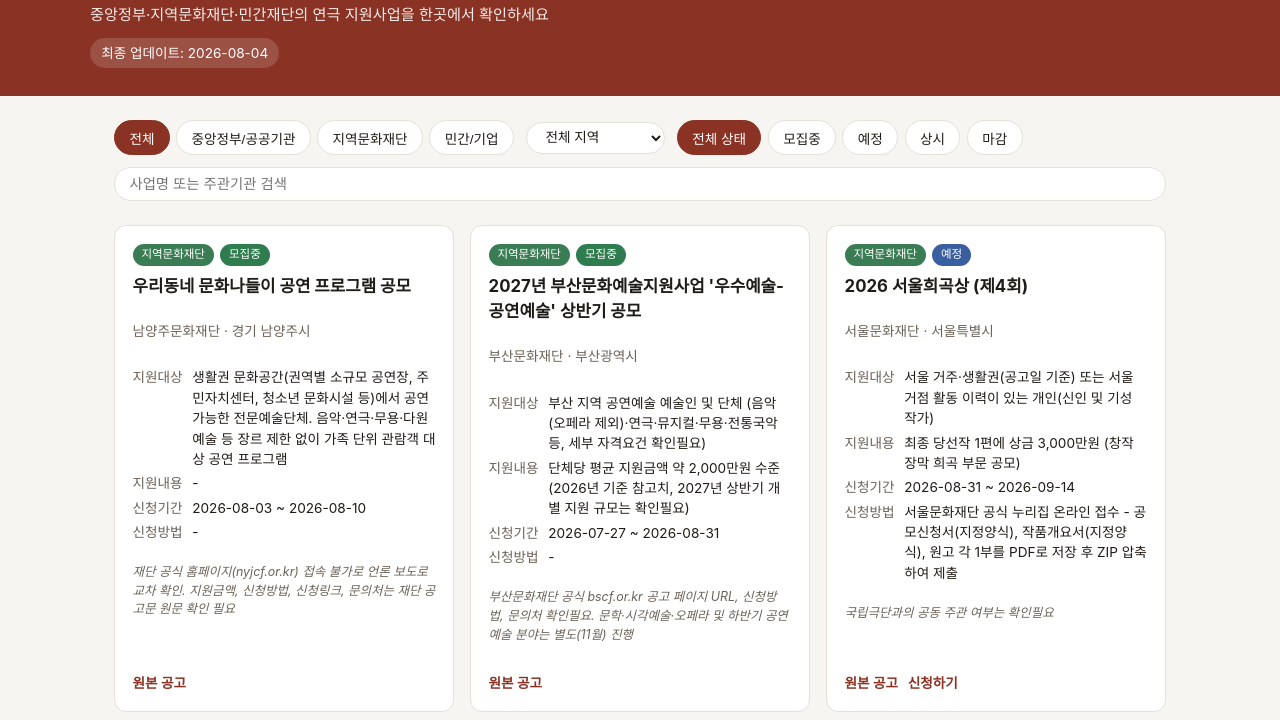
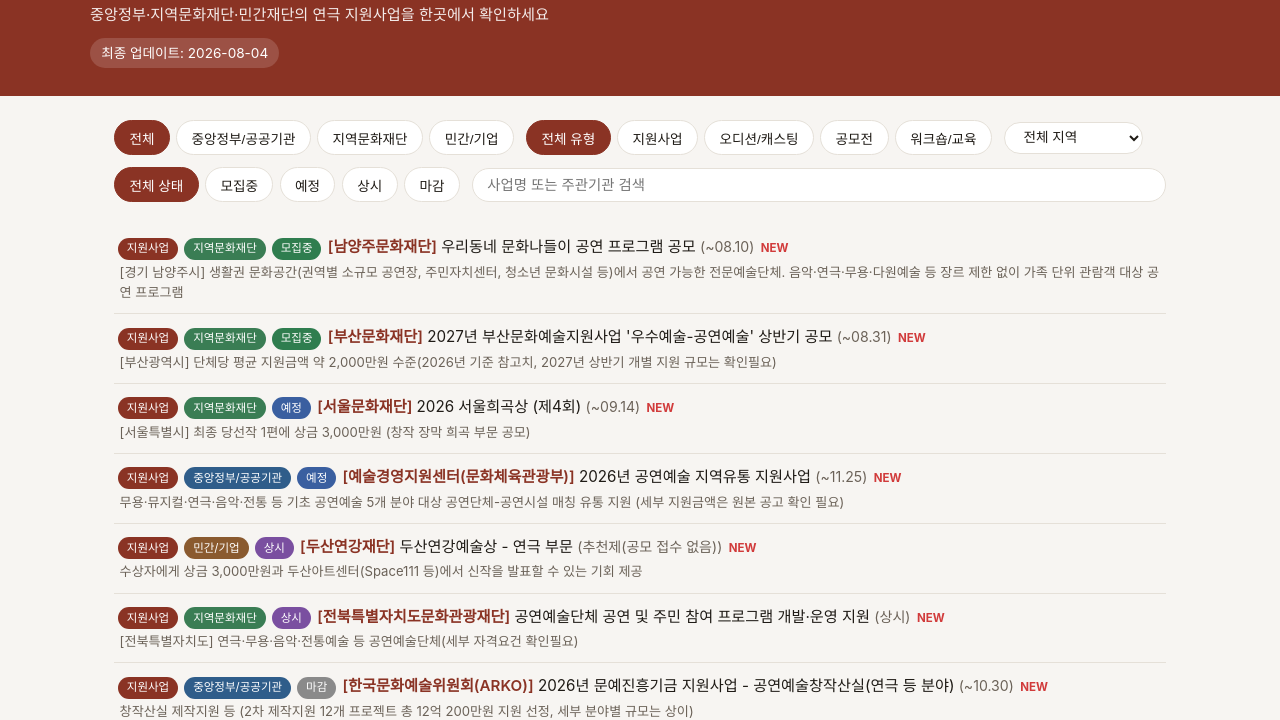
Before and after one commit to dlaudwo96/theater-grants, a plain HTML site: page index.html in a window 1280 px wide. Shown: the part 86-806 px from the top of the page. Drawn offline with Linux system fonts and the light colour scheme.

Commit message:
feat: 게시판형 리스트 UI + 유형 필드 + 핵심기관 게시판 소스 추가
- 카드 그리드를 wearts.co.kr 스타일의 한 줄형 게시판 리스트로 변경
- programs.json에 유형(지원사업/오디션·캐스팅/공모전/워크숍) 필드 추가,
  기존 항목 전체에 소급 적용
- 유형 필터, NEW 뱃지(최종확인일 3일 이내) 추가
- data/board_sources.json 추가: 게시판 단위로 개별 공고를 직접 수집할
  핵심 기관 14곳 (한국연극협회 등 wearts.co.kr 스크린샷에서 확인된
  연극 전문 단체 포함, 기존 sources.json에는 없던 곳)

```diff
--- a/app.js
+++ b/app.js
@@ -11,10 +11,18 @@
   "마감": "status-closed",
 };
 
+const TYPE_CLASS = {
+  "지원사업": "type-grant",
+  "오디션/캐스팅": "type-audition",
+  "공모전": "type-contest",
+  "워크숍/교육": "type-workshop",
+};
+
 let allPrograms = [];
 let currentCategory = "전체";
 let currentStatus = "전체";
 let currentRegion = "전체";
+let currentType = "전체";
 let currentQuery = "";
 
 function computeStatus(p) {
@@ -35,15 +43,31 @@
   return p["신청기간_마감"] || p["신청기간_시작"] || "9999-99-99";
 }
 
+function formatDeadline(p) {
+  if (p["신청기간_마감"]) return "~" + p["신청기간_마감"].slice(5).replace("-", ".");
+  if (p["원문상태"]) return p["원문상태"];
+  return computeStatus(p) === "상시" ? "상시" : "미정";
+}
+
+function isNew(p) {
+  if (!p["최종확인일"]) return false;
+  const confirmed = new Date(p["최종확인일"]);
+  const today = new Date(new Date().toISOString().slice(0, 10));
+  const diffDays = (today - confirmed) / (1000 * 60 * 60 * 24);
+  return diffDays >= 0 && diffDays <= 3;
+}
+
 function render() {
-  const grid = document.getElementById("cardGrid");
+  const board = document.getElementById("listBoard");
   const empty = document.getElementById("emptyState");
   const q = currentQuery.trim().toLowerCase();
 
   let filtered = allPrograms.filter((p) => {
     const status = computeStatus(p);
+    const type = p["유형"] || "지원사업";
     if (currentCategory !== "전체" && p["카테고리"] !== currentCategory) return false;
     if (currentStatus !== "전체" && status !== currentStatus) return false;
+    if (currentType !== "전체" && type !== currentType) return false;
     if (currentRegion !== "전체") {
       if (currentRegion === "전국") {
         if (p["지역"] !== null) return false;
@@ -66,38 +90,32 @@
     return statusSortKey(a, sa).localeCompare(statusSortKey(b, sb));
   });
 
-  grid.innerHTML = "";
+  board.innerHTML = "";
   empty.hidden = filtered.length !== 0;
 
   for (const p of filtered) {
     const status = computeStatus(p);
-    const card = document.createElement("article");
-    card.className = "card";
+    const type = p["유형"] || "지원사업";
+    const row = document.createElement("article");
+    row.className = "list-row";
 
-    const period = p["신청기간_시작"] && p["신청기간_마감"]
-      ? `${p["신청기간_시작"]} ~ ${p["신청기간_마감"]}`
-      : (p["원문상태"] || "미정");
+    const summary = p["지원내용"] || p["지원대상"] || p["비고"] || "";
 
-    card.innerHTML = `
-      <div class="card-tags">
-        <span class="tag ${CATEGORY_CLASS[p["카테고리"]] || ""}">${p["카테고리"] || ""}</span>
+    row.innerHTML = `
+      <div class="row-main">
+        <span class="tag ${TYPE_CLASS[type] || ""}">${escapeHtml(type)}</span>
+        <span class="tag ${CATEGORY_CLASS[p["카테고리"]] || ""}">${escapeHtml(p["카테고리"] || "")}</span>
         <span class="tag ${STATUS_CLASS[status] || ""}">${status}</span>
+        <a class="row-title" href="${escapeAttr(p["원본공고링크"] || "#")}" target="_blank" rel="noopener">
+          <span class="row-org">[${escapeHtml(p["주관기관"] || "")}]</span>
+          ${escapeHtml(p["사업명"] || "")}
+          <span class="row-deadline">(${escapeHtml(formatDeadline(p))})</span>
+        </a>
+        ${isNew(p) ? '<span class="new-badge">NEW</span>' : ""}
       </div>
-      <h2>${escapeHtml(p["사업명"] || "")}</h2>
-      <p class="org">${escapeHtml(p["주관기관"] || "")}${p["지역"] ? " · " + escapeHtml(p["지역"]) : ""}</p>
-      <dl>
-        <dt>지원대상</dt><dd>${escapeHtml(p["지원대상"] || "-")}</dd>
-        <dt>지원내용</dt><dd>${escapeHtml(p["지원내용"] || "-")}</dd>
-        <dt>신청기간</dt><dd>${escapeHtml(period)}</dd>
-        <dt>신청방법</dt><dd>${escapeHtml(p["신청방법"] || "-")}</dd>
-      </dl>
-      ${p["비고"] ? `<p class="note">${escapeHtml(p["비고"])}</p>` : ""}
-      <div class="links">
-        ${p["원본공고링크"] ? `<a href="${escapeAttr(p["원본공고링크"])}" target="_blank" rel="noopener">원본 공고</a>` : ""}
-        ${p["신청링크"] ? `<a href="${escapeAttr(p["신청링크"])}" target="_blank" rel="noopener">신청하기</a>` : ""}
-      </div>
+      ${summary ? `<p class="row-summary">${p["지역"] ? `[${escapeHtml(p["지역"])}] ` : ""}${escapeHtml(summary)}</p>` : ""}
     `;
-    grid.appendChild(card);
+    board.appendChild(row);
   }
 }
 
@@ -132,6 +150,15 @@
       document.querySelectorAll("#categoryFilters .filter-btn").forEach((b) => b.classList.remove("active"));
       btn.classList.add("active");
       currentCategory = btn.dataset.filter;
+      render();
+    });
+  });
+
+  document.querySelectorAll("#typeFilters .filter-btn").forEach((btn) => {
+    btn.addEventListener("click", () => {
+      document.querySelectorAll("#typeFilters .filter-btn").forEach((b) => b.classList.remove("active"));
+      btn.classList.add("active");
+      currentType = btn.dataset.type;
       render();
     });
   });
--- a/data/programs.json
+++ b/data/programs.json
@@ -1,5 +1,5 @@
 {
-  "last_updated": "2026-08-04T21:05:46+09:00",
+  "last_updated": "2026-08-04T18:15:19.628Z",
   "programs": [
     {
       "id": "gokams-2026-공연예술지역유통",
@@ -17,7 +17,8 @@
       "원본공고링크": "https://www.gokams.or.kr/main/main.aspx",
       "문의처": null,
       "최종확인일": "2026-08-04",
-      "비고": "세부 지원금액(단체당/전체 예산) 확인필요"
+      "비고": "세부 지원금액(단체당/전체 예산) 확인필요",
+      "유형": "지원사업"
     },
     {
       "id": "arko-2026-문예진흥기금-창작산실",
@@ -35,7 +36,8 @@
       "원본공고링크": "https://www.arko.or.kr/board/view/4053?bid=0&cid=1809751",
       "문의처": null,
       "최종확인일": "2026-08-04",
-      "비고": "2026년도 사업은 이미 선정 완료. 다음 연도 공모는 통상 9~10월경 공고 예상"
+      "비고": "2026년도 사업은 이미 선정 완료. 다음 연도 공모는 통상 9~10월경 공고 예상",
+      "유형": "지원사업"
     },
     {
       "id": "sfac-2026-예술지원통합공모-2차",
@@ -53,7 +55,8 @@
       "원본공고링크": "https://culture.seoul.go.kr/culture/bbs/B0000014/view.do?nttId=15679&menuNo=200118",
       "문의처": null,
       "최종확인일": "2026-08-04",
-      "비고": "1차 공모(2025-09-29~10-24)도 이미 마감. 추가 공모 여부는 재단 홈페이지 확인 필요"
+      "비고": "1차 공모(2025-09-29~10-24)도 이미 마감. 추가 공모 여부는 재단 홈페이지 확인 필요",
+      "유형": "지원사업"
     },
     {
       "id": "ggcf-2026-공연예술활성화",
@@ -71,7 +74,8 @@
       "원본공고링크": "https://www.ggcf.kr/",
       "문의처": null,
       "최종확인일": "2026-08-04",
-      "비고": "2026년도 선정 결과는 5월 발표 예정으로 확인됨"
+      "비고": "2026년도 선정 결과는 5월 발표 예정으로 확인됨",
+      "유형": "지원사업"
     },
     {
       "id": "ifac-2026-예술창작지원사업",
@@ -89,7 +93,8 @@
       "원본공고링크": "https://ifac.or.kr/artsSupProjects/supProjects/list.do?key=m2501143953255",
       "문의처": null,
       "최종확인일": "2026-08-04",
-      "비고": "연극 분야 세부 지원금액 확인필요"
+      "비고": "연극 분야 세부 지원금액 확인필요",
+      "유형": "지원사업"
     },
     {
       "id": "bscf-2026-우수예술지원",
@@ -107,7 +112,8 @@
       "원본공고링크": "https://www.bscf.or.kr/",
       "문의처": null,
       "최종확인일": "2026-08-04",
-      "비고": "정확한 접수 기간(월/일)은 확인필요. 결과는 이미 발표됨"
+      "비고": "정확한 접수 기간(월/일)은 확인필요. 결과는 이미 발표됨",
+      "유형": "지원사업"
     },
     {
       "id": "doosan-연강예술상-연극부문",
@@ -125,7 +131,8 @@
       "원본공고링크": "https://m.doosanartcenter.com/ko/program/artist-award",
       "문의처": null,
       "최종확인일": "2026-08-04",
-      "비고": "매년 시상하나 공개 공모가 아닌 추천 방식"
+      "비고": "매년 시상하나 공개 공모가 아닌 추천 방식",
+      "유형": "지원사업"
     },
     {
       "id": "sfac-2026-서울희곡상",
@@ -143,7 +150,8 @@
       "원본공고링크": "https://www.sfac.or.kr/site/SFAC_KOR/12/11203040000002023120111.jsp",
       "문의처": null,
       "최종확인일": "2026-08-04",
-      "비고": "국립극단과의 공동 주관 여부는 확인필요"
+      "비고": "국립극단과의 공동 주관 여부는 확인필요",
+      "유형": "지원사업"
     },
     {
       "id": "bscf-2027-우수예술공연예술-상반기공모",
@@ -161,7 +169,8 @@
       "원본공고링크": "https://www.busan.com/view/busan/view.php?code=2026080318305603075",
       "문의처": null,
       "최종확인일": "2026-08-04",
-      "비고": "부산문화재단 공식 bscf.or.kr 공고 페이지 URL, 신청방법, 문의처 확인필요. 문학·시각예술·오페라 및 하반기 공연예술 분야는 별도(11월) 진행"
+      "비고": "부산문화재단 공식 bscf.or.kr 공고 페이지 URL, 신청방법, 문의처 확인필요. 문학·시각예술·오페라 및 하반기 공연예술 분야는 별도(11월) 진행",
+      "유형": "지원사업"
     },
     {
       "id": "uctf-2026-공연콘텐츠지역유통-추천작공모",
@@ -179,7 +188,8 @@
       "원본공고링크": "https://www.newsis.com/view/NISX20260707_0003698998",
       "문의처": null,
       "최종확인일": "2026-08-04",
-      "비고": "공식 ulsanculture.kr 공고 게시글 URL 확인필요. 8월 중 선정 결과 발표 예정"
+      "비고": "공식 ulsanculture.kr 공고 게시글 URL 확인필요. 8월 중 선정 결과 발표 예정",
+      "유형": "지원사업"
     },
     {
       "id": "jbct-공연예술단체-주민참여프로그램지원",
@@ -197,7 +207,8 @@
       "원본공고링크": "https://www.jbct.or.kr/artsupport.php",
       "문의처": "063-230-7400",
       "최종확인일": "2026-08-04",
-      "비고": "재단 홈페이지 내 사업 안내 페이지만 확인됨. 2026년 신청기간, 지원규모, 접수 여부는 확인필요"
+      "비고": "재단 홈페이지 내 사업 안내 페이지만 확인됨. 2026년 신청기간, 지원규모, 접수 여부는 확인필요",
+      "유형": "지원사업"
     },
     {
       "id": "nyjcf-2026-우리동네문화나들이-공연프로그램공모",
@@ -215,7 +226,8 @@
       "원본공고링크": "https://www.gninews.co.kr/news/article.html?no=838875",
       "문의처": null,
       "최종확인일": "2026-08-04",
-      "비고": "재단 공식 홈페이지(nyjcf.or.kr) 접속 불가로 언론 보도로 교차 확인. 지원금액, 신청방법, 신청링크, 문의처는 재단 공고문 원문 확인 필요"
+      "비고": "재단 공식 홈페이지(nyjcf.or.kr) 접속 불가로 언론 보도로 교차 확인. 지원금액, 신청방법, 신청링크, 문의처는 재단 공고문 원문 확인 필요",
+      "유형": "지원사업"
     }
   ]
 }
--- a/index.html
+++ b/index.html
@@ -23,6 +23,13 @@
         <button class="filter-btn" data-filter="지역문화재단">지역문화재단</button>
         <button class="filter-btn" data-filter="민간/기업">민간/기업</button>
       </div>
+      <div class="filter-group" id="typeFilters">
+        <button class="filter-btn active" data-type="전체">전체 유형</button>
+        <button class="filter-btn" data-type="지원사업">지원사업</button>
+        <button class="filter-btn" data-type="오디션/캐스팅">오디션/캐스팅</button>
+        <button class="filter-btn" data-type="공모전">공모전</button>
+        <button class="filter-btn" data-type="워크숍/교육">워크숍/교육</button>
+      </div>
       <select id="regionFilter" class="region-select">
         <option value="전체">전체 지역</option>
       </select>
@@ -36,7 +43,7 @@
       <input type="search" id="searchInput" placeholder="사업명 또는 주관기관 검색" class="search-input">
     </section>
 
-    <section id="cardGrid" class="card-grid"></section>
+    <section id="listBoard" class="list-board"></section>
     <p id="emptyState" class="empty-state" hidden>조건에 맞는 지원사업이 없습니다.</p>
     <p id="loadError" class="empty-state" hidden>
       데이터를 불러오지 못했습니다. file:// 로 직접 열었다면 로컬 서버로 실행해 주세요<br>
--- a/styles.css
+++ b/styles.css
@@ -12,6 +12,11 @@
   --status-upcoming: #3a5fa0;
   --status-ongoing: #7a4fa0;
   --status-closed: #8a8a8a;
+  --type-grant: #8a3324;
+  --type-audition: #b8860b;
+  --type-contest: #2f6b6b;
+  --type-workshop: #5a5a8a;
+  --new-badge: #d13b3b;
 }
 
 @media (prefers-color-scheme: dark) {
@@ -103,23 +108,23 @@
   font-size: 0.9rem;
 }
 
-.card-grid {
-  display: grid;
-  grid-template-columns: repeat(auto-fill, minmax(300px, 1fr));
-  gap: 1rem;
+.list-board {
+  display: flex;
+  flex-direction: column;
+  gap: 0.1rem;
 }
 
-.card {
-  background: var(--surface);
-  border: 1px solid var(--border);
-  border-radius: 12px;
-  padding: 1.1rem;
-  display: flex;
-  flex-direction: column;
-  gap: 0.5rem;
+.list-row {
+  border-bottom: 1px solid var(--border);
+  padding: 0.65rem 0.25rem;
 }
 
-.card-tags { display: flex; gap: 0.4rem; flex-wrap: wrap; }
+.row-main {
+  display: flex;
+  align-items: baseline;
+  gap: 0.4rem;
+  flex-wrap: wrap;
+}
 
 .tag {
   font-size: 0.72rem;
@@ -138,40 +143,34 @@
 .tag.status-ongoing { background: var(--status-ongoing); }
 .tag.status-closed { background: var(--status-closed); }
 
-.card h2 { margin: 0; font-size: 1.05rem; }
+.tag.type-grant { background: var(--type-grant); }
+.tag.type-audition { background: var(--type-audition); }
+.tag.type-contest { background: var(--type-contest); }
+.tag.type-workshop { background: var(--type-workshop); }
 
-.card .org { color: var(--muted); font-size: 0.85rem; }
-
-.card dl {
-  margin: 0.3rem 0 0;
-  display: grid;
-  grid-template-columns: auto 1fr;
-  gap: 0.25rem 0.6rem;
-  font-size: 0.85rem;
+.row-title {
+  color: var(--text);
+  text-decoration: none;
+  font-size: 0.95rem;
 }
 
-.card dt { color: var(--muted); }
-.card dd { margin: 0; }
+.row-title:hover { text-decoration: underline; }
 
-.card .links {
-  margin-top: auto;
-  display: flex;
-  gap: 0.6rem;
-  flex-wrap: wrap;
-  padding-top: 0.5rem;
+.row-org { color: var(--accent); font-weight: 600; }
+
+.row-deadline { color: var(--muted); font-size: 0.88rem; }
+
+.new-badge {
+  color: var(--new-badge);
+  font-size: 0.72rem;
+  font-weight: 700;
 }
 
-.card .links a {
-  font-size: 0.85rem;
-  color: var(--accent);
-  text-decoration: none;
-  font-weight: 600;
-}
-
-.card .note {
-  font-size: 0.78rem;
+.row-summary {
+  margin: 0.2rem 0 0;
+  padding-left: 0.1rem;
   color: var(--muted);
-  font-style: italic;
+  font-size: 0.82rem;
 }
 
 .empty-state {
```
Also changed, not shown: data/board_sources.json (added, +20 -0 lines), 1 other file.
